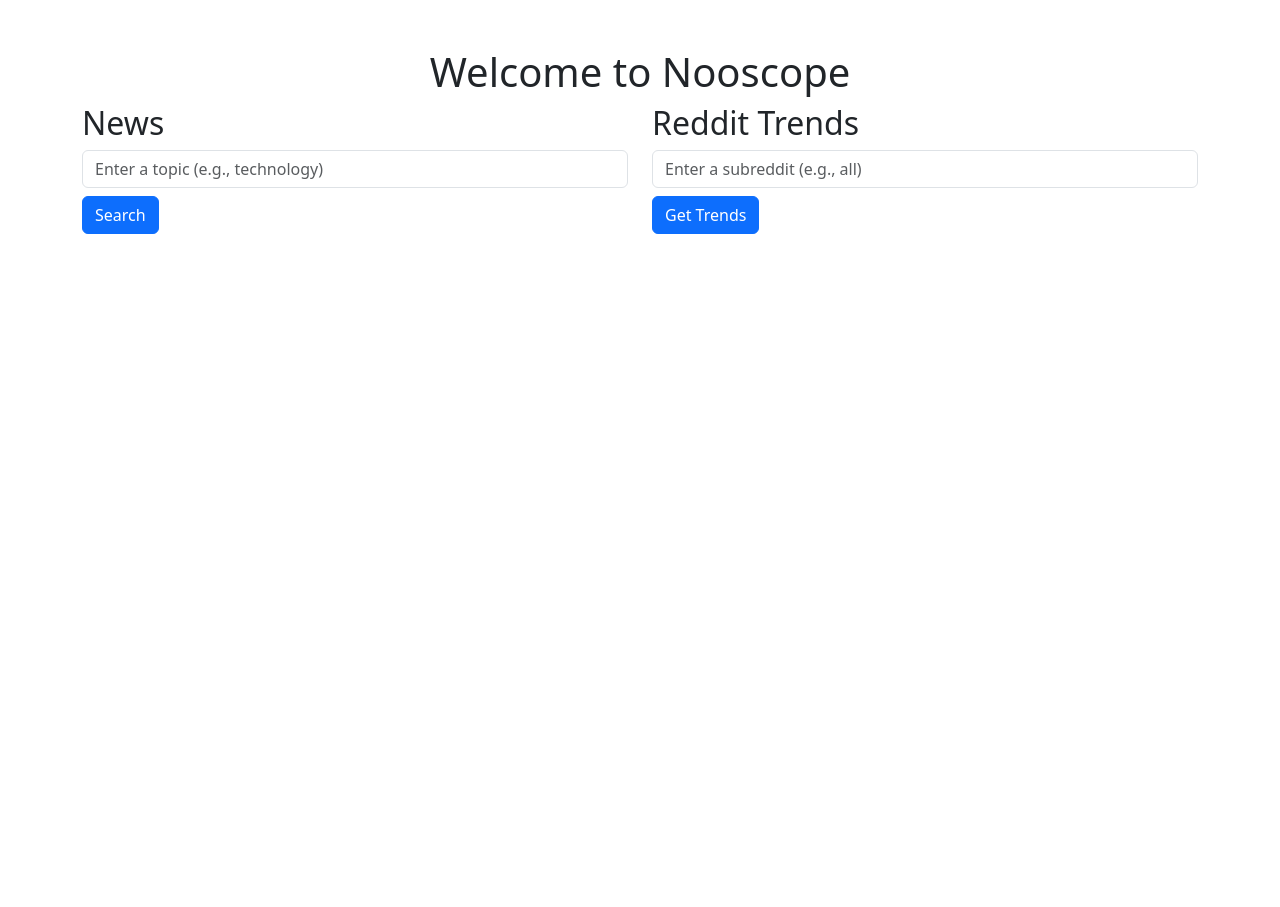
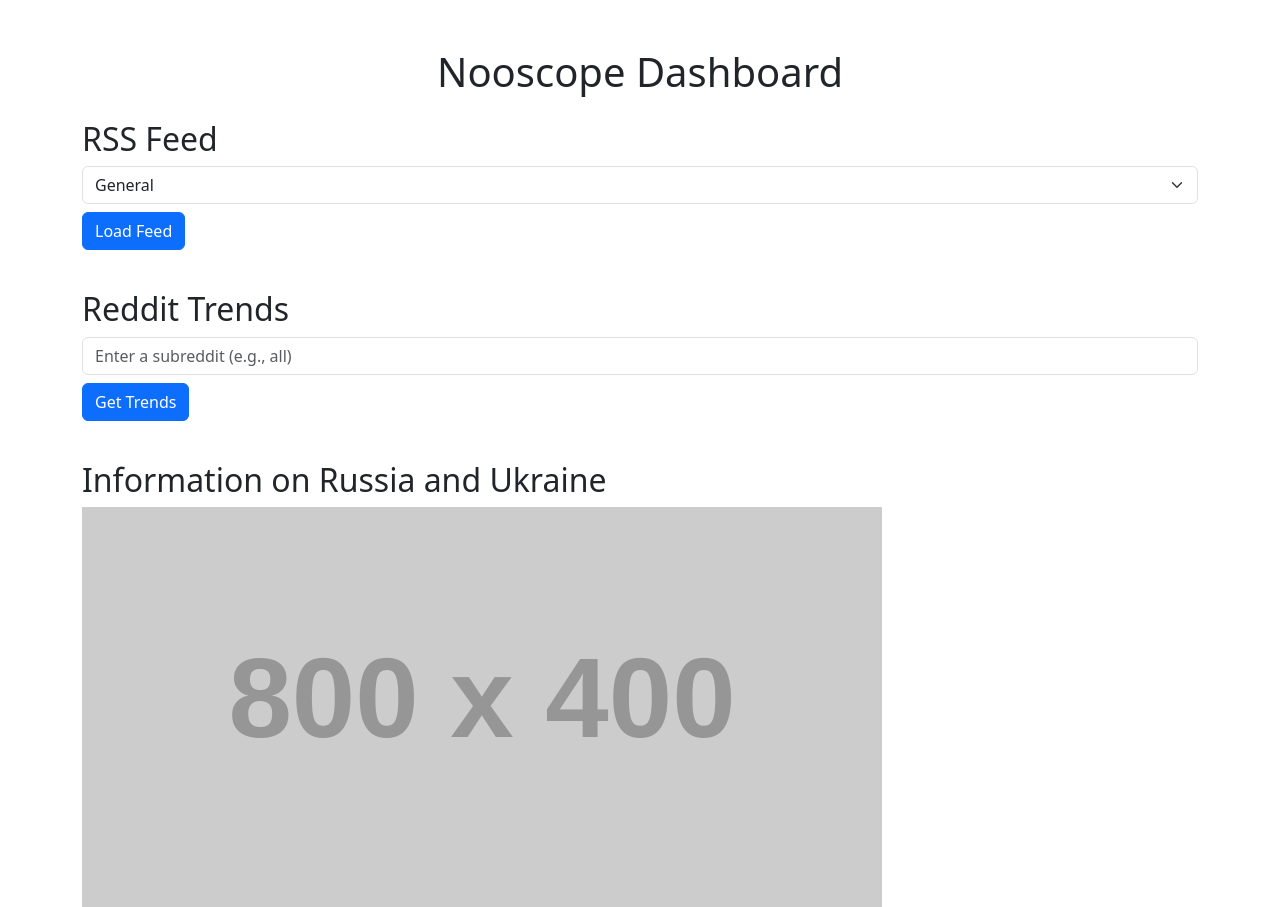
Before and after one commit to deisign/nooscope, a Flask app: page / in a window 1280 px wide. Before the commit the page ends 234 px from the top, so only its background shows below. Run offline with Flask 3, Linux system fonts and the light colour scheme; grey boxes labelled with a size stand in for pictures from a placeholder-image service; some libraries are stand-ins or nearby versions.

Commit message:
Add RSS, Reddit, and image support to the dashboard

```diff
--- a/app.py
+++ b/app.py
@@ -3,17 +3,12 @@
 from dotenv import load_dotenv
 import requests
 import praw
+import feedparser
 
 # Load environment variables
 load_dotenv()
 
 app = Flask(__name__)
-
-# Debug: Log environment variables to check loading
-print("DEBUG: Environment variables loaded:")
-print("REDDIT_CLIENT_ID:", os.getenv("REDDIT_CLIENT_ID"))
-print("REDDIT_CLIENT_SECRET:", os.getenv("REDDIT_CLIENT_SECRET"))
-print("REDDIT_USER_AGENT:", os.getenv("REDDIT_USER_AGENT"))
 
 # News API Configuration
 NEWS_API_KEY = os.getenv("NEWS_API_KEY")
@@ -26,10 +21,26 @@
     user_agent=os.getenv("REDDIT_USER_AGENT")
 )
 
+# RSS Feed URLs
+RSS_FEEDS = {
+    "general": "https://rss.nytimes.com/services/xml/rss/nyt/HomePage.xml",
+    "technology": "https://rss.nytimes.com/services/xml/rss/nyt/Technology.xml",
+    "world": "https://rss.nytimes.com/services/xml/rss/nyt/World.xml"
+}
+
 @app.route('/')
 def home():
     """Render the main HTML page."""
     return render_template('index.html')
+
+@app.route('/rss', methods=['GET'])
+def get_rss():
+    """Fetch and return RSS feed data."""
+    category = request.args.get("category", "general")
+    feed_url = RSS_FEEDS.get(category, RSS_FEEDS["general"])
+    feed = feedparser.parse(feed_url)
+    items = [{"title": entry.title, "link": entry.link} for entry in feed.entries[:10]]
+    return jsonify(items)
 
 @app.route('/news', methods=['GET'])
 def get_news():
@@ -37,7 +48,9 @@
     query = request.args.get("query", "technology")
     url = f"{NEWS_API_URL}?q={query}&apiKey={NEWS_API_KEY}"
     response = requests.get(url)
-    return jsonify(response.json())
+    data = response.json()
+    articles = [{"title": article["title"], "url": article["url"]} for article in data.get("articles", [])]
+    return jsonify(articles)
 
 @app.route('/reddit', methods=['GET'])
 def get_reddit_trends():
--- a/templates/index.html
+++ b/templates/index.html
@@ -8,17 +8,24 @@
 </head>
 <body>
     <div class="container mt-5">
-        <h1 class="text-center">Welcome to Nooscope</h1>
-        <div class="row">
-            <div class="col-md-6">
-                <h2>News</h2>
-                <form id="news-form">
-                    <input type="text" id="news-query" class="form-control" placeholder="Enter a topic (e.g., technology)">
-                    <button type="submit" class="btn btn-primary mt-2">Search</button>
+        <h1 class="text-center">Nooscope Dashboard</h1>
+
+        <!-- RSS Feed -->
+        <div class="mt-4">
+            <h2>RSS Feed</h2>
+            <form id="rss-form">
+                <select id="rss-category" class="form-select">
+                    <option value="general">General</option>
+                    <option value="technology">Technology</option>
+                    <option value="world">World</option>
+                </select>
+                <button type="submit" class="btn btn-primary mt-2">Load Feed</button>
             </form>
-                <ul id="news-results" class="list-group mt-3"></ul>
+            <ul id="rss-results" class="list-group mt-3"></ul>
         </div>
-            <div class="col-md-6">
+
+        <!-- Reddit Trends -->
+        <div class="mt-4">
             <h2>Reddit Trends</h2>
             <form id="reddit-form">
                 <input type="text" id="reddit-subreddit" class="form-control" placeholder="Enter a subreddit (e.g., all)">
@@ -26,20 +33,26 @@
             </form>
             <ul id="reddit-results" class="list-group mt-3"></ul>
         </div>
+
+        <!-- Placeholder for Image -->
+        <div class="mt-4">
+            <h2>Information on Russia and Ukraine</h2>
+            <img src="https://via.placeholder.com/800x400.png?text=Russia+and+Ukraine+Info" alt="Info Map" class="img-fluid">
         </div>
     </div>
+
     <script>
-        document.getElementById('news-form').addEventListener('submit', async (e) => {
+        document.getElementById('rss-form').addEventListener('submit', async (e) => {
             e.preventDefault();
-            const query = document.getElementById('news-query').value;
-            const response = await fetch(`/news?query=${query}`);
+            const category = document.getElementById('rss-category').value;
+            const response = await fetch(`/rss?category=${category}`);
             const data = await response.json();
-            const results = document.getElementById('news-results');
+            const results = document.getElementById('rss-results');
             results.innerHTML = '';
-            data.articles.forEach(article => {
+            data.forEach(item => {
                 const li = document.createElement('li');
-                li.textContent = `${article.title} - ${article.url}`;
                 li.className = 'list-group-item';
+                li.innerHTML = `<a href="${item.link}" target="_blank">${item.title}</a>`;
                 results.appendChild(li);
             });
         });
@@ -53,8 +66,8 @@
             results.innerHTML = '';
             data.forEach(trend => {
                 const li = document.createElement('li');
-                li.textContent = `${trend.title} - ${trend.url}`;
                 li.className = 'list-group-item';
+                li.innerHTML = `<a href="${trend.url}" target="_blank">${trend.title}</a>`;
                 results.appendChild(li);
             });
         });
```
Lines whose indentation alone changed are shown as unchanged.
